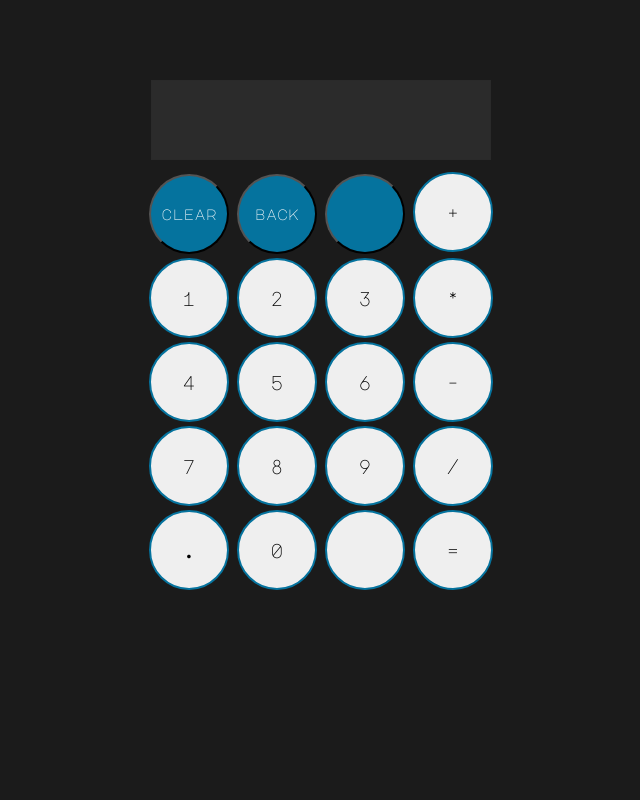
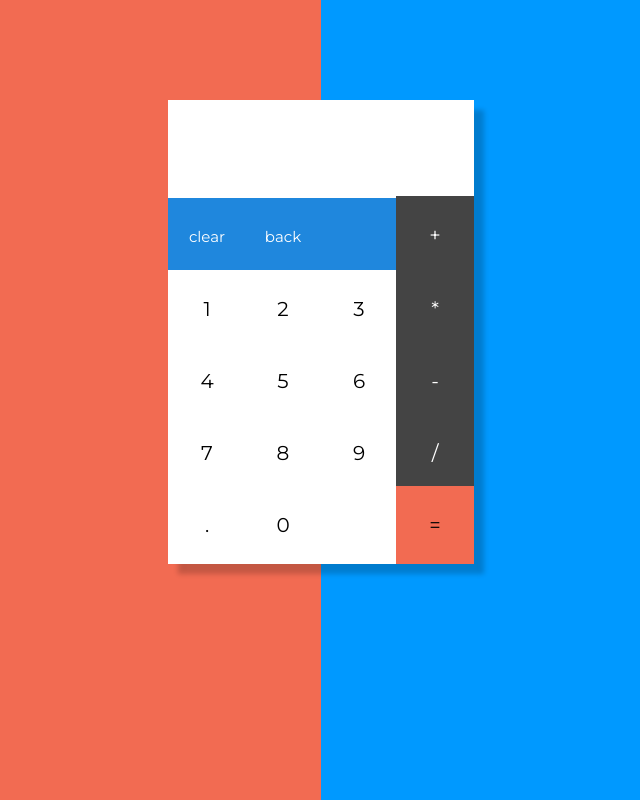
Before and after one commit to elijahdaniel/calculator, a plain HTML site: page index.html in a window 1280 px wide. Shown: the whole page, without its empty margins (319-959 px from the left). Drawn offline with Linux system fonts and the light colour scheme.

Commit message:
recolored buttons

```diff
--- a/style.css
+++ b/style.css
@@ -1,65 +1,80 @@
-@import url('https://fonts.googleapis.com/css?family=Major+Mono+Display');
+@import url('https://fonts.googleapis.com/css?family=Montserrat');
 body {
-    margin-top: 80px;
-    background: rgb(27, 27, 27);
+    margin-top: 100px;
+    background: linear-gradient(to right, #f26b52 50%, #0099ff 50%);
+}
+
+.container {
+    width: 306px;
+    height: 464px;
+    box-shadow: 10px 10px 5px rgba(0, 0, 0, 0.192);
+    animation: fade 2s;
 }
 
 .print-display {
-    border: 1px solid rgba(0, 0, 0, 0.027);
-    width: 340px;
+    width: 306px;
     height: 80px;
     font-size: 35px;
     padding-top: 20px;
-    font-family: 'Major Mono Display';
-    color: rgb(189, 164, 95);
-    background: rgba(148, 148, 148, 0.137);
-    -webkit-box-sizing: border-box;
-    /* Safari/Chrome, other WebKit */
-    -moz-box-sizing: border-box;
-    /* Firefox, other Gecko */
-    box-sizing: border-box;
-    margin-bottom: 10px;
+    font-family: 'Montserrat', sans-serif;
+    color: #000;
+    background: #FFF;
+    margin-bottom: -1px;
+    animation: fade 2s;
+    z-index: -1;
 }
 
 .btn {
-    width: 80px;
-    height: 80px;
-    margin: 2px;
-    border-radius: 80px;
+    width: 78px;
+    height: 78px;
     animation: fade 2s;
-    font-family: 'Major Mono Display';
+    font-family: 'Montserrat', sans-serif;
     font-size: 20px;
-    border: 2px solid rgb(5, 115, 158);
+    outline: 0;
+    background: white;
+    border: 0;
+    margin: -3px;
+}
+
+.cb {
+    width: 78px;
+    height: 78px;
+    animation: fade 2s;
+    font-family: 'Montserrat', sans-serif;
+    font-size: 15px;
+    background: #1f87dd;
+    color: white;
+    outline: 0;
+    border: 0;
+    margin: -3px;
+}
+
+#exp {
+    background: rgb(68, 68, 68);
+    color: white;
+    border: 0;
     outline: 0;
 }
 
-.cb {
-    width: 80px;
-    height: 80px;
-    margin: 2px;
-    border-radius: 80px;
-    animation: fade 2s;
-    font-family: 'Major Mono Display';
-    font-size: 15px;
-    background: rgb(5, 115, 158);
-    color: white;
-    outline: 0;
+#equal {
+    background: #f26b52;
 }
 
 .blank {
-    width: 80px;
-    height: 80px;
-    border-radius: 80px;
+    width: 78px;
+    height: 78px;
+    animation: fade 2s;
+    font-family: 'Montserrat', sans-serif;
+    font-size: 15px;
+    background: #FFF;
+    color: white;
+    outline: 0;
     border: 0;
-    background: transparent;
-    outline: 0;
 }
-
 
 @keyframes fade {
     0% {
         opacity: 0;
-            transform: rotate(10deg);
     }
     20% {
         opacity: 0;
```
Lines whose indentation alone changed are shown as unchanged.
